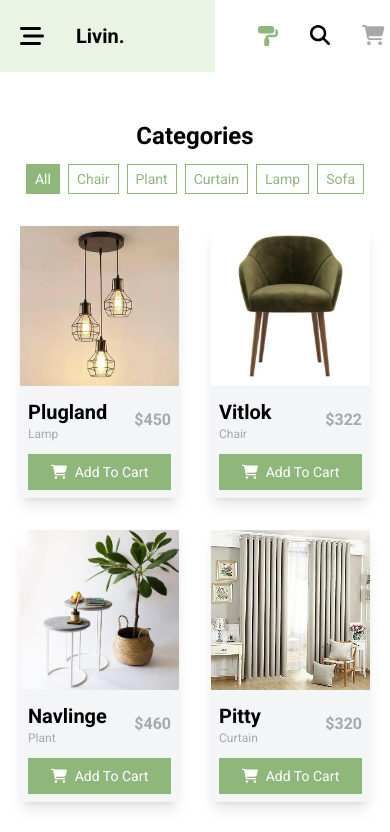
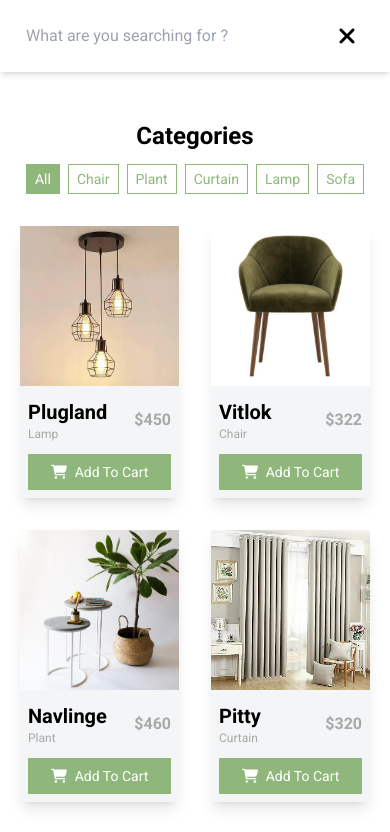
Before and after one commit to Mahmoudamin11/livin-furniture-store, a React (Vite) app: page /AllProducts in a window 390 px wide. Shown: the top 832 px of the page. Built offline with nearby package versions, Linux system fonts and the light colour scheme.

Commit message:
last touches

```diff
--- a/src/components/Navbar.tsx
+++ b/src/components/Navbar.tsx
@@ -15,7 +15,11 @@ const Navbar = () => {
 
     const {totalQuantity, getOpenPage,themeChange, theme, toggleList, changeSearchedProd, changeSearchState, getSearchState} = useCart();
 
-
+    const closeTheme = () => {
+        if (theme == 1) {
+            themeChange();
+        }
+    }
 
     useEffect(() => {
         if (window.location.pathname != "/AllProducts") {
@@ -68,7 +72,7 @@ const Navbar = () => {
     return (
         <div  className={getSearchState() != 1 ? "grid grid-cols-[55%_1fr] sm:grid-cols-[70%_1fr] md:grid-cols-[80%_1fr] w-full" : "grid w-full max-sm:grid-cols-1 sm:grid-cols-[70%_1fr] md:grid-cols-[80%_1fr]"}>
 
-            <div className=" relative flex justify-between items-center bg-sec-color ">
+            <div onClick={closeTheme} className=" relative flex justify-between items-center bg-sec-color ">
                 <div className="flex gap-8 max-sm:h-[72px]  items-center sm:justify-between min-[1285px]:pr-28 min-[1300px]:pr-44   py-5 px-5 sm:px-12 lg:px-20 xl:px-44  w-full">
                     <FontAwesomeIcon onClick={() => toggleList()} icon={faBarsStaggered} size="xl" className=" cursor-pointer trans hover:opacity-75 sm:hidden" />
                     <Link to="/" >
@@ -117,12 +121,12 @@ const Navbar = () => {
                 <div   className=" max-lg:hidden  bg-main-white p-2 flex items-center  gap-2">
                     <FontAwesomeIcon  icon={faMagnifyingGlass}  className="  cursor-pointer trans hover:opacity-75 text-sm" />
                     <Link to="/AllProducts">
-                    <input  value={looking} autoFocus  onChange={handleSearch} type="text" name="" id="search" className="bg-main-white outline-none text-sm w-48 xl:w-56" placeholder="What are you searching for ?" />
+                    <input  value={looking}   onChange={handleSearch} type="text" name="" id="search" className="bg-main-white outline-none text-sm w-48 xl:w-56" placeholder="What are you searching for ?" />
                     </Link>
                 </div>
 
                 {/* search 2  */}
-                {getSearchState() == 1 && <div className="bg-main-white lg:hidden absolute h-[72px]  w-full top-0  left-0 flex justify-around items-center">
+                {getSearchState() == 1 && <div className="bg-main-white shadow-md lg:hidden absolute h-[72px]  w-full top-0  left-0 flex justify-around items-center">
                     <input type="text" value={looking}  autoFocus onChange={handleSearch} className=" w-2/3  outline-none" placeholder="What are you searching for ?" />
                     <FontAwesomeIcon onClick={() => handleCloseSearch()} icon={faXmark} size="xl" className="mr-2 cursor-pointer trans hover:opacity-75" />
                 </div>}
--- a/src/pages/AllProducts.tsx
+++ b/src/pages/AllProducts.tsx
@@ -8,7 +8,7 @@ import CartIcon from '../components/CartIcon';
 
 const AllProducts = () => {
     const location  = useLocation();
-    const {products, changeOpenPage, getSearchedProd, getSearchState, changeSearchState} = useCart();
+    const {products, changeOpenPage, getSearchedProd, getSearchState, changeSearchState, changeSearchedProd} = useCart();
     const [types] = useState([
         "All",
         "Chair",
@@ -29,7 +29,8 @@ const AllProducts = () => {
     useEffect(() => {
         window.scrollTo(0, 0);
         changeOpenPage("product");
-
+        if (getSearchState() == 0)
+            changeSearchState()
     }, [location.pathname])
 
     const changeShownArr = () => {
@@ -71,15 +72,10 @@ const AllProducts = () => {
 
     }, [getSearchedProd()]);
 
-    const closeSearch = () => {
-        if (getSearchState() == 1) {
-            changeSearchState();
-        }
-    }
 
 
   return (
-    <motion.div onClick={closeSearch} className='py-12  mob-p min-h-[90vh]'
+    <motion.div className='py-12  mob-p min-h-[90vh]'
     initial={{opacity:0}}
     animate={{opacity:"100%"}}
     exit={{opacity:0}}
```
